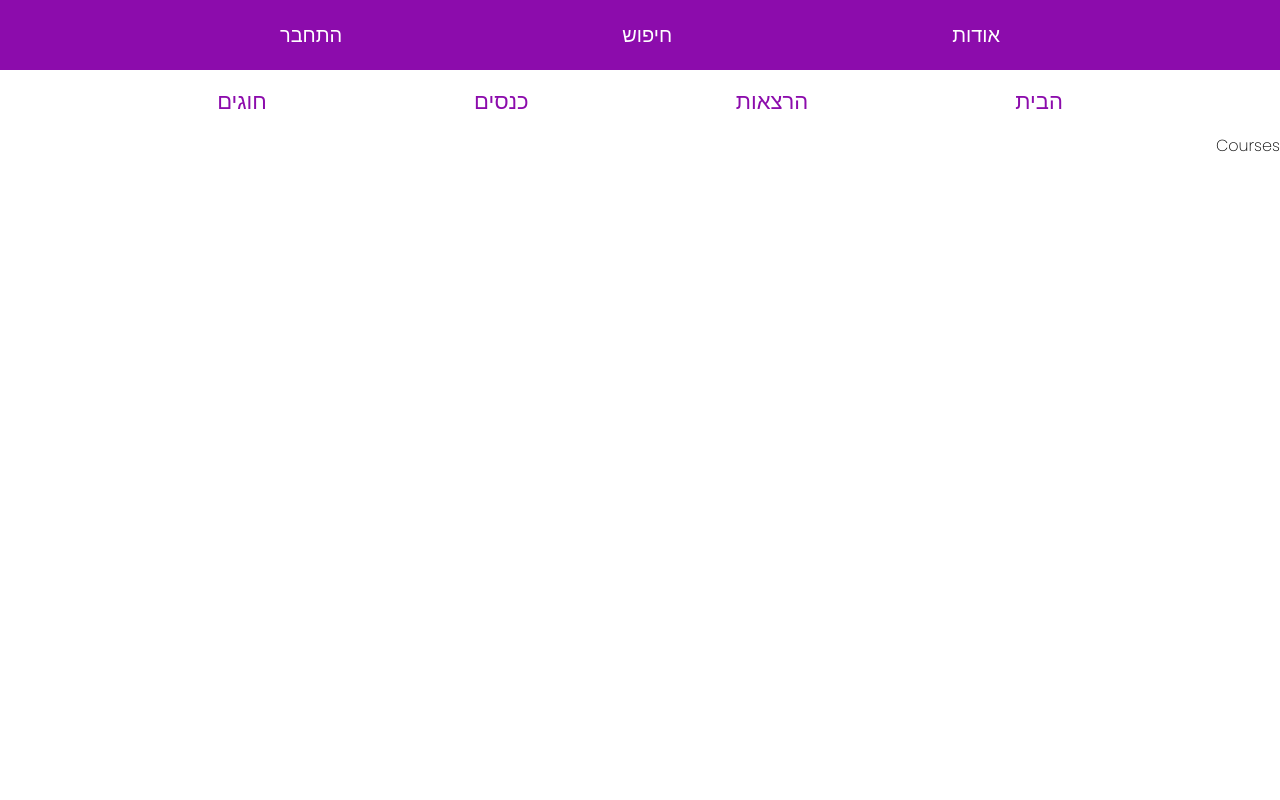
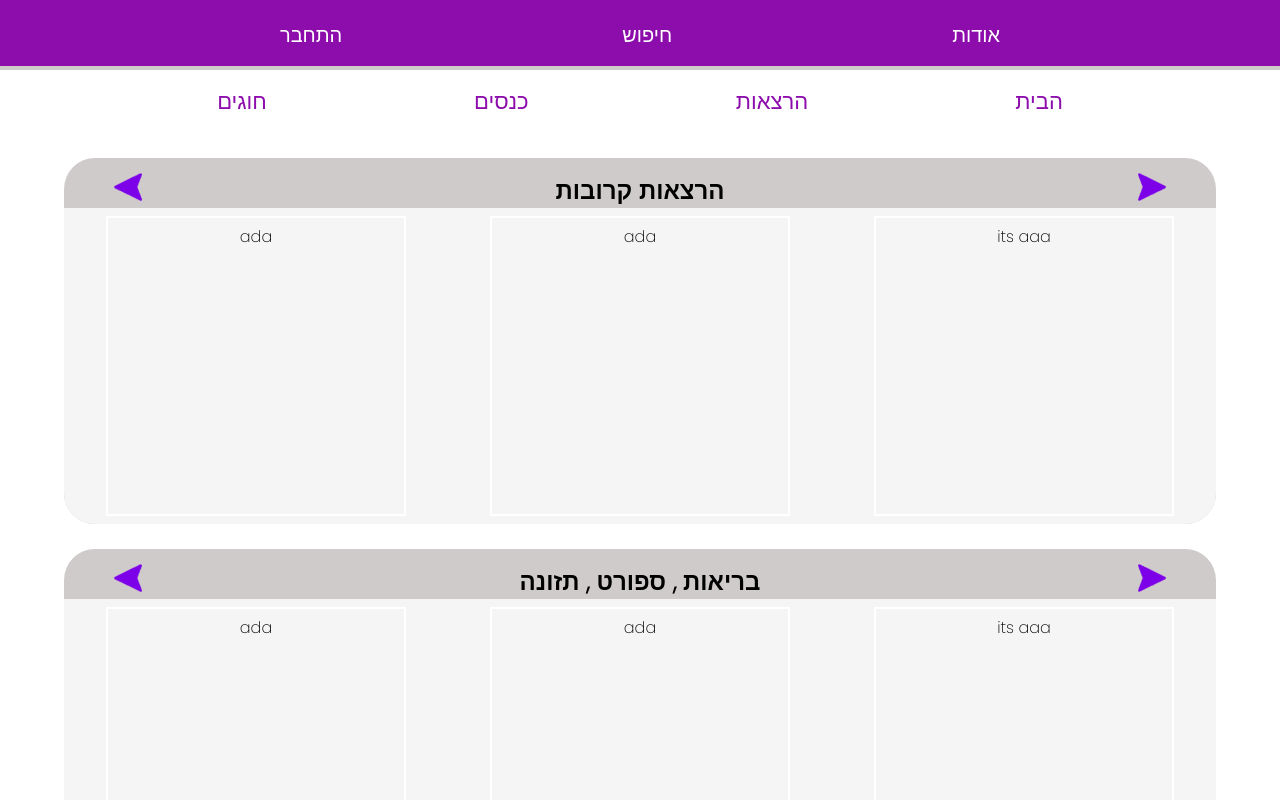
Before and after one commit to itsik-ba/My-Lectures, a React (Vite) app in the folder client/: page /courses in a window 1280 px wide. Shown: the top 800 px of the page. Built offline with nearby package versions, Linux system fonts and the light colour scheme.

Commit message:
finish fe

```diff
--- a/client/src/components/topNav/style/TopNav.scss
+++ b/client/src/components/topNav/style/TopNav.scss
@@ -7,7 +7,7 @@
     --LightPurplr: #451258;
 	--whiteSmoke: whitesmoke;
 	--LightGray: rgb(208, 203, 203);
-	// --shadow: 0 1px 3px rgba(0, 0, 0, 0.1);
+
 }
 /* End of Variables */
 
@@ -20,6 +20,7 @@
     display: flex;
     justify-content: space-evenly;
     padding: 20px 0px;
+    border-bottom: 4px solid var(--LightGray);
 
 }
 
--- a/client/src/pages/mainBar/main__classes/Classes.tsx
+++ b/client/src/pages/mainBar/main__classes/Classes.tsx
@@ -1,7 +1,114 @@
 
 const Classes = () => {
   return (
-    <div>Classes</div>
+    <div className="container">
+    <div className="container__wrapper">
+
+        <div className="blockA">
+         <span className="blockA__Sback"></span>
+         <span className="blockA__Sfrwd"></span>
+
+         <h2 className="blockA__h2">הרצאות קרובות</h2>
+         <div className="blockA__wrapperBlock">
+         <div className="a">its aaa</div>
+         <div className="b">ada</div>
+         <div className="c">ada</div>
+        </div>
+        </div>
+
+        <div className="blockA">
+        <span className="blockA__Sback"></span>
+         <span className="blockA__Sfrwd"></span>
+         <h2 className="blockA__h2">בריאות , ספורט , תזונה</h2>
+         <div className="blockA__wrapperBlock">
+         <div className="a">its aaa</div>
+         <div className="b">ada</div>
+         <div className="c">ada</div>
+        </div>
+        </div>
+
+        <div className="blockA">
+        <span className="blockA__Sback"></span>
+         <span className="blockA__Sfrwd"></span>
+         <h2 className="blockA__h2"> אקטואליה ותקשורת</h2>
+         <div className="blockA__wrapperBlock">
+         <div className="a">its aaa</div>
+         <div className="b">ada</div>
+         <div className="c">ada</div>
+        </div>
+        </div>
+
+        <div className="blockA">
+        <span className="blockA__Sback"></span>
+         <span className="blockA__Sfrwd"></span>
+         <h2 className="blockA__h2">  הורות וקריירה</h2>
+         <div className="blockA__wrapperBlock">
+         <div className="a">its aaa</div>
+         <div className="b">ada</div>
+         <div className="c">ada</div>
+        </div>
+        </div>
+
+        <div className="blockA">
+        <span className="blockA__Sback"></span>
+         <span className="blockA__Sfrwd"></span>
+         <h2 className="blockA__h2">זוגיות , יחסים ואהבה</h2>
+         <div className="blockA__wrapperBlock">
+         <div className="a">its aaa</div>
+         <div className="b">ada</div>
+         <div className="c">ada</div>
+        </div>
+        </div>
+
+        <div className="blockA">
+        <span className="blockA__Sback"></span>
+         <span className="blockA__Sfrwd"></span>
+         <h2 className="blockA__h2"> טכנולוגיה, עתיד, בדיוני</h2>
+         <div className="blockA__wrapperBlock">
+         <div className="a">its aaa</div>
+         <div className="b">ada</div>
+         <div className="c">ada</div>
+        </div>
+        </div>
+
+        <div className="blockA">
+        <span className="blockA__Sback"></span>
+         <span className="blockA__Sfrwd"></span>
+         <h2 className="blockA__h2"> היסטוריה, תרבות, פילוסופיה</h2>
+         <div className="blockA__wrapperBlock">
+         <div className="a">its aaa</div>
+         <div className="b">ada</div>
+         <div className="c">ada</div>
+        </div>
+        </div>
+
+        <div className="blockA">
+        <span className="blockA__Sback"></span>
+         <span className="blockA__Sfrwd"></span>
+         <h2 className="blockA__h2"> עסקים וכלכלה, יזמות</h2>
+         <div className="blockA__wrapperBlock">
+         <div className="a">its aaa</div>
+         <div className="b">ada</div>
+         <div className="c">ada</div>
+        </div>
+        </div>
+
+        <div className="blockA">
+        <span className="blockA__Sback"></span>
+         <span className="blockA__Sfrwd"></span>
+         <h2 className="blockA__h2"> קולנוע , הופעות , מוסיקה , לייף סטייל</h2>
+         <div className="blockA__wrapperBlock">
+         <div className="a">its aaa</div>
+         <div className="b">ada</div>
+         <div className="c">ada</div>
+        </div>
+        </div>
+
+
+  </div>
+
+
+ </div>
   )
 }
 
--- a/client/src/pages/mainBar/main__courses/Courses.tsx
+++ b/client/src/pages/mainBar/main__courses/Courses.tsx
@@ -2,7 +2,114 @@
 
 const Courses = () => {
   return (
-    <div>Courses</div>
+    <div className="container">
+    <div className="container__wrapper">
+
+        <div className="blockA">
+         <span className="blockA__Sback"></span>
+         <span className="blockA__Sfrwd"></span>
+
+         <h2 className="blockA__h2">הרצאות קרובות</h2>
+         <div className="blockA__wrapperBlock">
+         <div className="a">its aaa</div>
+         <div className="b">ada</div>
+         <div className="c">ada</div>
+        </div>
+        </div>
+
+        <div className="blockA">
+        <span className="blockA__Sback"></span>
+         <span className="blockA__Sfrwd"></span>
+         <h2 className="blockA__h2">בריאות , ספורט , תזונה</h2>
+         <div className="blockA__wrapperBlock">
+         <div className="a">its aaa</div>
+         <div className="b">ada</div>
+         <div className="c">ada</div>
+        </div>
+        </div>
+
+        <div className="blockA">
+        <span className="blockA__Sback"></span>
+         <span className="blockA__Sfrwd"></span>
+         <h2 className="blockA__h2"> אקטואליה ותקשורת</h2>
+         <div className="blockA__wrapperBlock">
+         <div className="a">its aaa</div>
+         <div className="b">ada</div>
+         <div className="c">ada</div>
+        </div>
+        </div>
+
+        <div className="blockA">
+        <span className="blockA__Sback"></span>
+         <span className="blockA__Sfrwd"></span>
+         <h2 className="blockA__h2">  הורות וקריירה</h2>
+         <div className="blockA__wrapperBlock">
+         <div className="a">its aaa</div>
+         <div className="b">ada</div>
+         <div className="c">ada</div>
+        </div>
+        </div>
+
+        <div className="blockA">
+        <span className="blockA__Sback"></span>
+         <span className="blockA__Sfrwd"></span>
+         <h2 className="blockA__h2">זוגיות , יחסים ואהבה</h2>
+         <div className="blockA__wrapperBlock">
+         <div className="a">its aaa</div>
+         <div className="b">ada</div>
+         <div className="c">ada</div>
+        </div>
+        </div>
+
+        <div className="blockA">
+        <span className="blockA__Sback"></span>
+         <span className="blockA__Sfrwd"></span>
+         <h2 className="blockA__h2"> טכנולוגיה, עתיד, בדיוני</h2>
+         <div className="blockA__wrapperBlock">
+         <div className="a">its aaa</div>
+         <div className="b">ada</div>
+         <div className="c">ada</div>
+        </div>
+        </div>
+
+        <div className="blockA">
+        <span className="blockA__Sback"></span>
+         <span className="blockA__Sfrwd"></span>
+         <h2 className="blockA__h2"> היסטוריה, תרבות, פילוסופיה</h2>
+         <div className="blockA__wrapperBlock">
+         <div className="a">its aaa</div>
+         <div className="b">ada</div>
+         <div className="c">ada</div>
+        </div>
+        </div>
+
+        <div className="blockA">
+        <span className="blockA__Sback"></span>
+         <span className="blockA__Sfrwd"></span>
+         <h2 className="blockA__h2"> עסקים וכלכלה, יזמות</h2>
+         <div className="blockA__wrapperBlock">
+         <div className="a">its aaa</div>
+         <div className="b">ada</div>
+         <div className="c">ada</div>
+        </div>
+        </div>
+
+        <div className="blockA">
+        <span className="blockA__Sback"></span>
+         <span className="blockA__Sfrwd"></span>
+         <h2 className="blockA__h2"> קולנוע , הופעות , מוסיקה , לייף סטייל</h2>
+         <div className="blockA__wrapperBlock">
+         <div className="a">its aaa</div>
+         <div className="b">ada</div>
+         <div className="c">ada</div>
+        </div>
+        </div>
+
+
+  </div>
+
+
+ </div>
   )
 }
 
--- a/client/src/pages/mainBar/main__lecture/style/lecture.scss
+++ b/client/src/pages/mainBar/main__lecture/style/lecture.scss
@@ -30,14 +30,26 @@ position: relative;
 
 &__Sback{
  position: absolute;
-font-size: 22px;
-right: 50px;
+ right: 50px;
+ background: url(../images/back.png);
+ width: 28px;
+ height: 28px;
+background-position: center;
+background-repeat: no-repeat;
+background-size: contain;
+cursor: pointer;
 }
 
 &__Sfrwd{
  position: absolute;
-font-size: 20px;
-left: 50px;
+ left: 50px;
+ background: url(../images/forward.png);
+ width: 28px;
+ height: 28px;
+ background-position: center;
+ background-repeat: no-repeat;
+ background-size: contain;
+ cursor: pointer;
 }
 
 &__wrapperBlock{
@@ -61,4 +73,5 @@ min-width: 300px;
 min-height: 300px;
 padding: 6px 0px;
 margin: 8px 0px;
+
 }
```
Also changed, not shown: client/src/pages/mainBar/main__lecture/Lecture.tsx (+18 -2 lines), client/src/pages/mainBar/main__lecture/images/back.png (added), client/src/pages/mainBar/main__lecture/images/forward.png (added).
